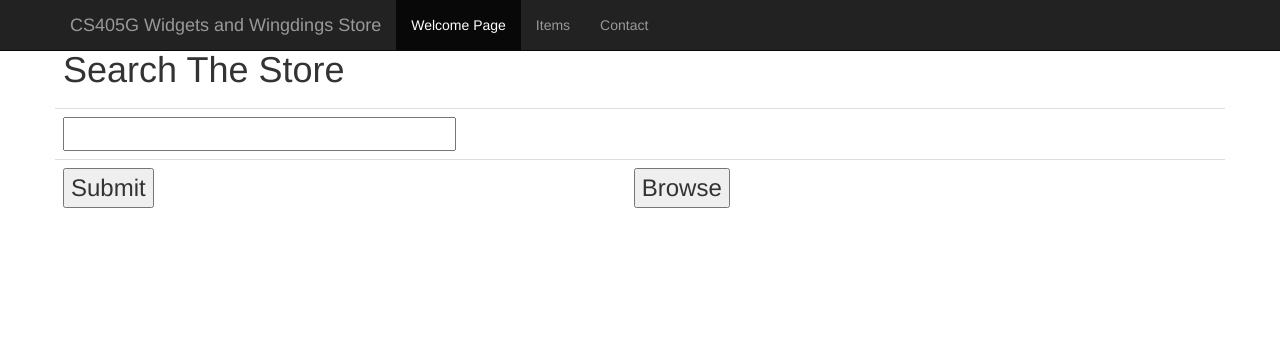
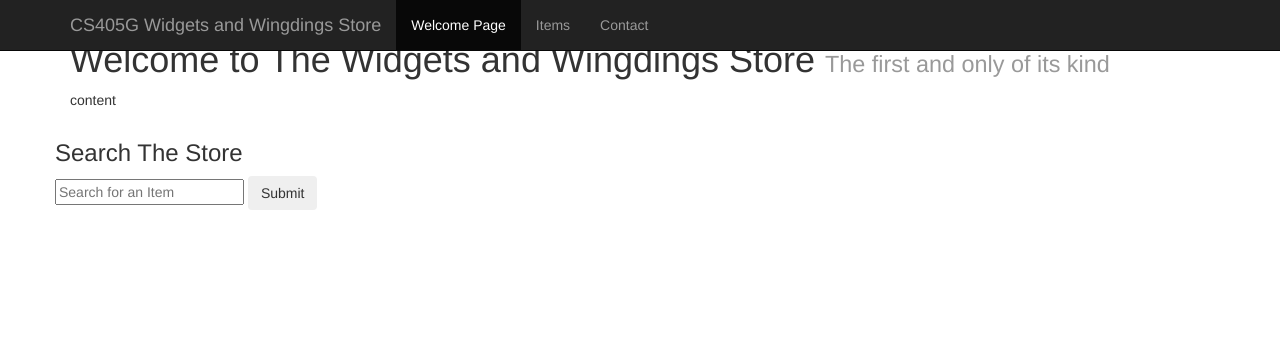
Before and after one commit to sethicis/cs405G_StoreFront, a PHP site: page / in a window 1280 px wide. Shown: the top 351 px of the page. Run offline with PHP 8.4, Linux system fonts and the light colour scheme; some libraries are stand-ins or nearby versions.

Commit message:
fixing css style bugs

```diff
--- a/operations.php
+++ b/operations.php
@@ -23,22 +23,25 @@ function searchBox(){
     echo"
         <div class=\"container\">
             <div class='row'>
-		<div class='col-lg-12'></div>
+		<div class='col-lg-12'>
+                    <h1>
+                        Welcome to The Widgets and Wingdings Store
+                        <small>The first and only of its kind</small>
+                    </h1>
+                </div>
+            </div>
+            <div class='row'>
+                <div class='col-lg-12'>
+                    <p>
+                        content
+                    </p>
+                </div>
             <div class='row'>
                 <div class='col-lg-12'>
                     <form action='search_handle.php' method='POST'>
-                <table class='table'>
-		<tr>
-                    <td colspan='2'><h1>Search The Store</h1></td>
-		</tr>
-		<tr>
-                    <td colspan='2'><input style='font-size:20px' size='30' type='text' name='term'></td>
-		</tr>
-		<tr>
-                    <td><button type='submit' name='search' value='search' style='font-size:24px'>Submit</button></td>
-                    <td><button type='submit' name='browse' style='font-size:24px' value='Browse Store Items'>Browse</button></td>
-		</tr>
-		</table>
+                        <h3>Search The Store</h3>
+                        <input type='text' class='input-large search-query' name='term' placeholder='Search for an Item'>
+                        <button type='submit' name='search' value='search' class='btn'>Submit</button>
                     </form>
                 </div>
             </div>
```
Lines whose indentation alone changed are shown as unchanged.
